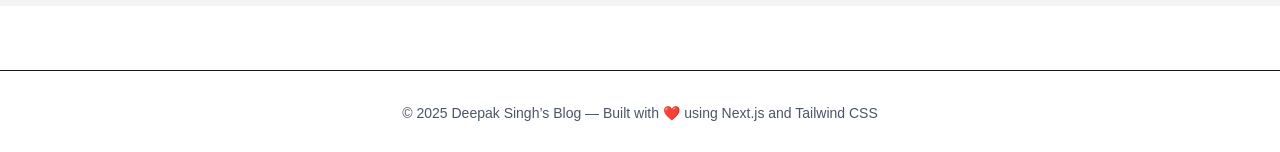
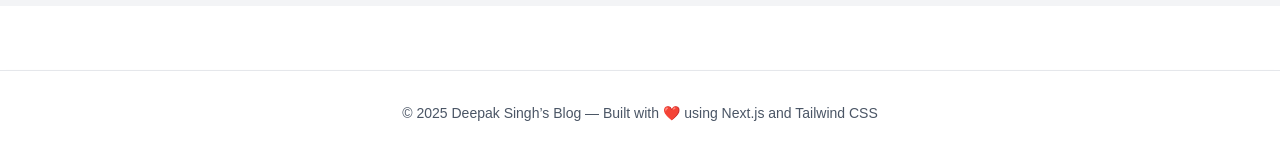
Before and after one commit to deepk12/my-blog, a Next.js app: page / in a window 1280 px wide. Shown: the part 1697-1849 px from the top of the page. Built offline with nearby package versions, Linux system fonts and the light colour scheme.

Commit message:
change footer design

```diff
--- a/components/Footer.jsx
+++ b/components/Footer.jsx
@@ -1,7 +1,8 @@
+
 export default function Footer() {
   return (
-    <footer className="mt-16 py-8 text-center bg-white border-t">
-      <p className="text-gray-600 text-sm">
+    <footer className="mt-16 py-8 text-center bg-white border-t border-gray-200 shadow-md">
+      <p className="text-gray-600 text-sm font-medium">
         © {new Date().getFullYear()} Deepak Singh’s Blog — Built with ❤️ using Next.js and Tailwind CSS
       </p>
     </footer>
```
